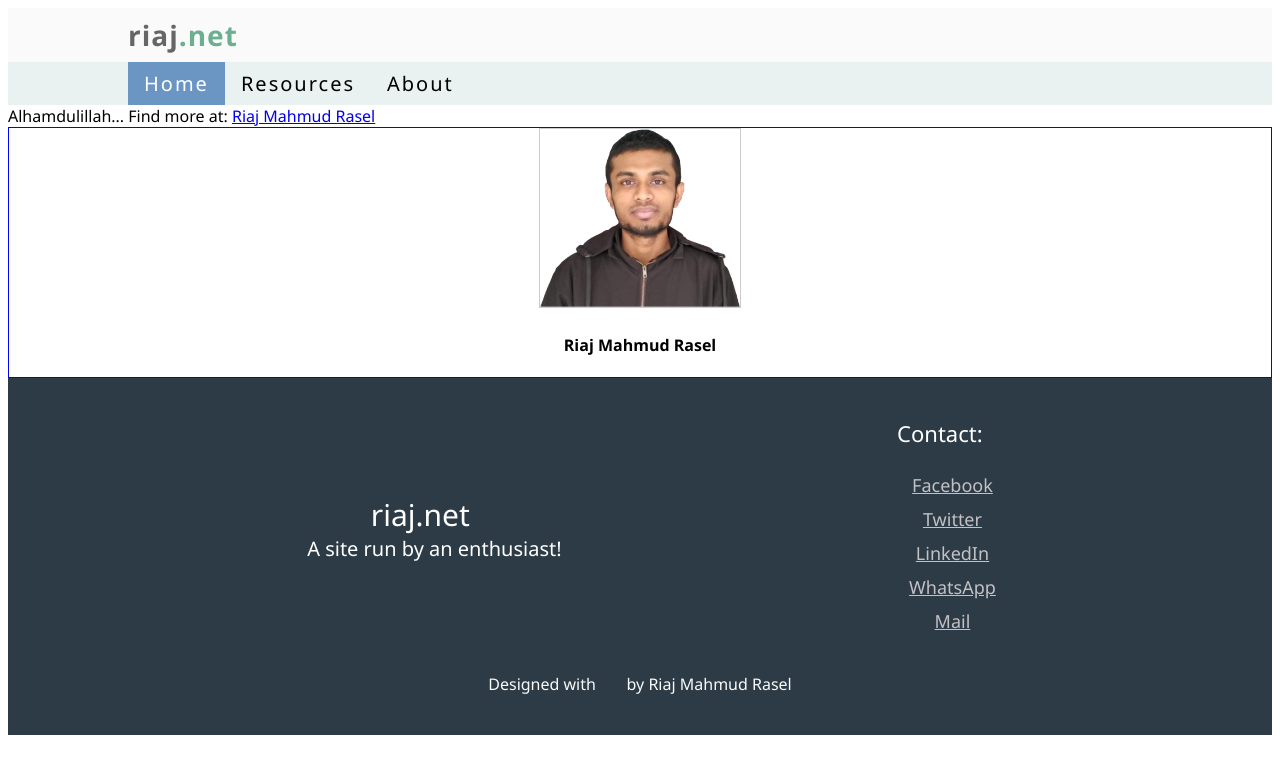
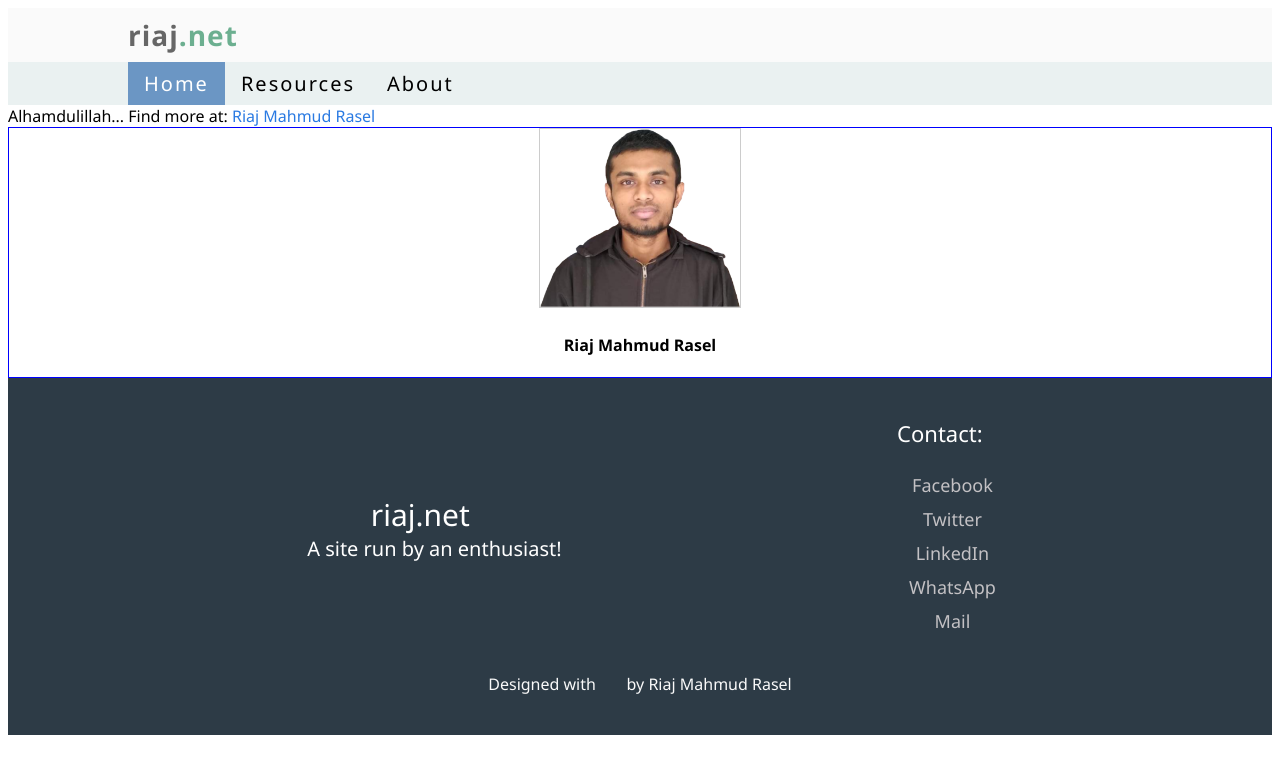
Before and after one commit to riajmahmud/riajmahmud2.github.io, a Jekyll site: the page built from index.html, in a window 1280 px wide. Shown: the top 774 px of the page. Built offline with Jekyll 4.4.1, drawn with Linux system fonts in a browser that asks for light colours; some web fonts are replaced.

Commit message:
Update main.css

```diff
--- a/assets/main.css
+++ b/assets/main.css
@@ -1,8 +1,6 @@
 * {font-family: "Segoe UI";}
-*/
-body { max-width: 1024px;}    */
 
-a:link {text-decoration:none;color:#2a7ae2;}
+a {text-decoration:none;color:#2a7ae2;}
 a:visited{color:#1756a9;}
 a:hover{color:#111;text-decoration:underline;}
 
```
